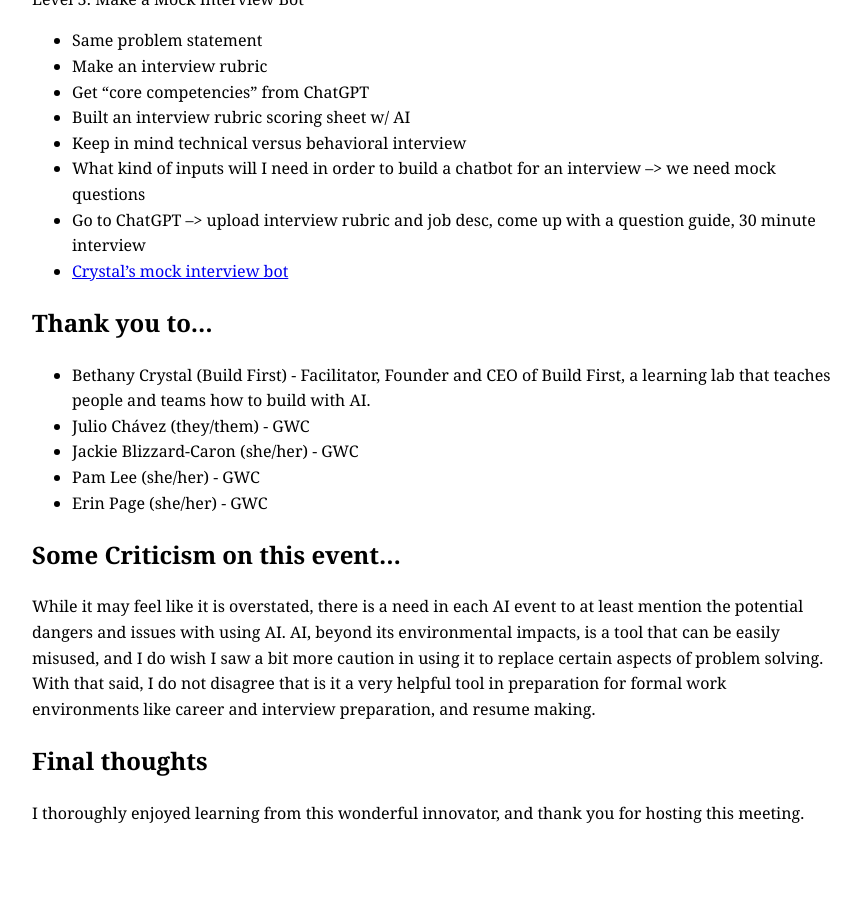
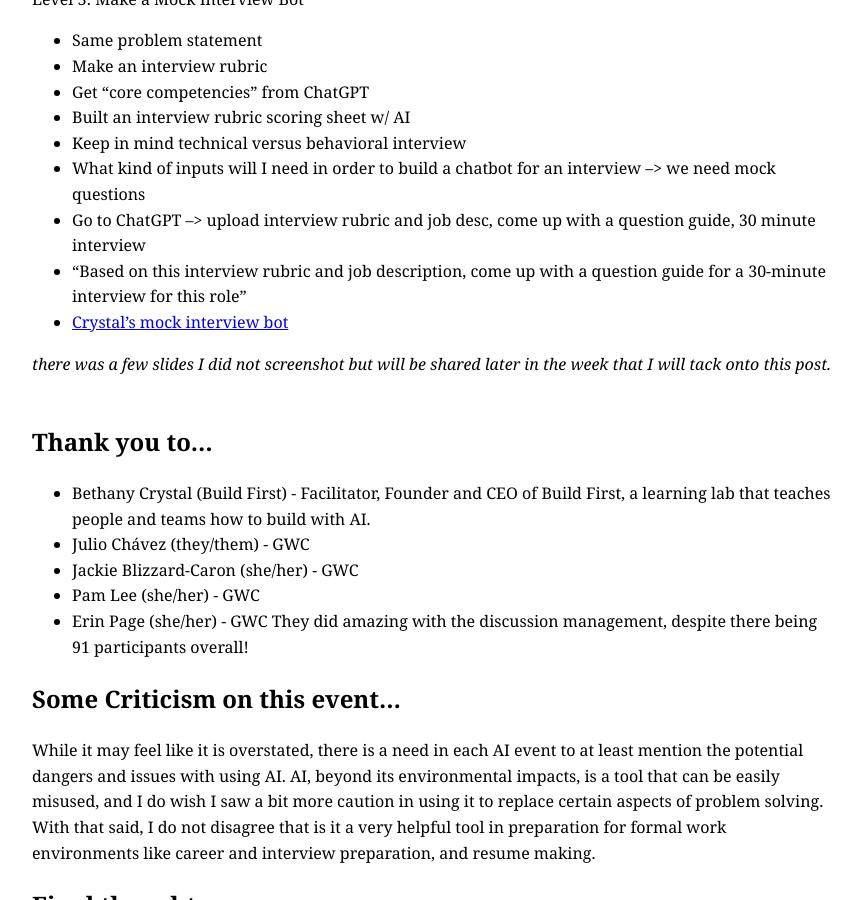
Before and after one commit to CaptainSapphire/PH-s-Blog, a Jekyll site: the page built from _posts/2025-09-24-GWC Workshop-AI for the Job Hunt.md, in a window 1280 px wide and 900 px high, scrolled down 2179 px. Shown: the whole window, without its empty margins (208-1069 px from the left). Built offline with Jekyll 4.4.1, drawn with Linux system fonts in a browser that asks for light colours; our own code applies the rules of GitHub Pages for plain Markdown files.

Commit message:
Update 2025-09-24-GWC Workshop-AI for the Job Hunt.md

```diff
--- a/_posts/2025-09-24-GWC Workshop-AI for the Job Hunt.md
+++ b/_posts/2025-09-24-GWC Workshop-AI for the Job Hunt.md
@@ -65,7 +65,11 @@ Level 3: Make a Mock Interview Bot
 - Keep in mind technical versus behavioral interview
 - What kind of inputs will I need in order to build a chatbot for an interview --> we need mock questions
 - Go to ChatGPT --> upload interview rubric and job desc, come up with a question guide, 30 minute interview
+- “Based on this interview rubric and job description, come up with a question guide for a 30-minute interview for this role"
 - [Crystal's mock interview bot](https://chatgpt.com/g/g-68d335307a58819192b2b9b75fce07e9-bethany-s-mock-interview-bot-stripe-partnerships)
+
+
+*there was a few slides I did not screenshot but will be shared later in the week that I will tack onto this post.* <br><br>
 
 ## Thank you to...
 - Bethany Crystal (Build First) - Facilitator, Founder and CEO of Build First, a learning lab that teaches people and teams how to build with AI.
@@ -73,7 +77,7 @@ Level 3: Make a Mock Interview Bot
 - Jackie Blizzard-Caron (she/her) - GWC
 - Pam Lee (she/her) - GWC
 - Erin Page (she/her) - GWC
-
+They did amazing with the discussion management, despite there being 91 participants overall!
 
 ## Some Criticism on this event...
 While it may feel like it is overstated, there is a need in each AI event to at least mention the potential dangers and issues with using AI. AI, beyond its environmental impacts, is a tool that can be easily misused, and I do wish I saw a bit more caution in using it to replace certain aspects of problem solving. With that said, I do not disagree that is it a very helpful tool in preparation for formal work environments like career and interview preparation, and resume making.
```
